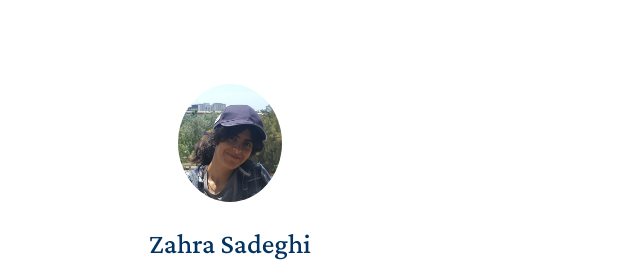
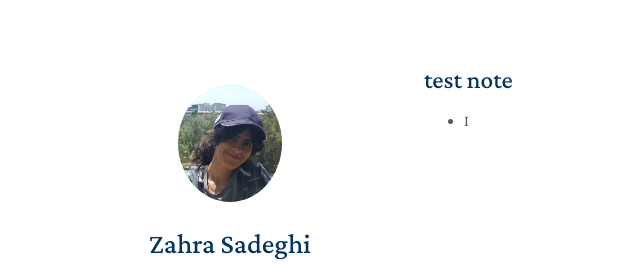
Before and after one commit to zahsa/zahsa.github.io, a Jekyll site: the page built from index.md, in a window 1280 px wide. Shown: the top 265 px of the page, without its empty margins (46-686 px from the left). Built offline with Jekyll 4.4.1, drawn with Linux system fonts in a browser that asks for light colours; nearby versions of some CDN libraries; a style sheet for code colours, icons or effects is not loaded.

Commit message:
Update index.md

```diff
--- a/index.md
+++ b/index.md
@@ -20,4 +20,4 @@ layout: homepage
 
 <!-- {% include_relative _includes/services.md %} -->
 
-<!-- {% include_relative _includes/test.md %} -->
+{% include_relative _includes/test.md %}
```
